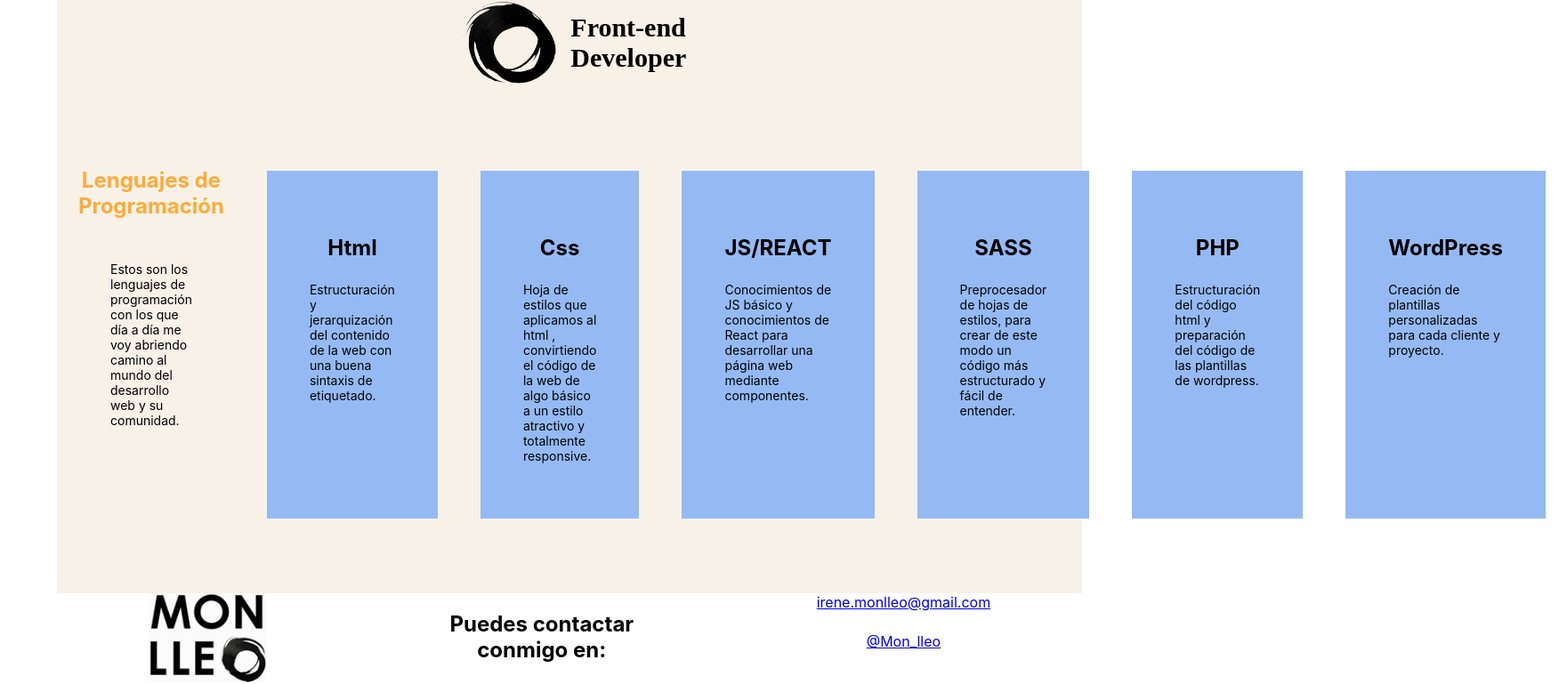
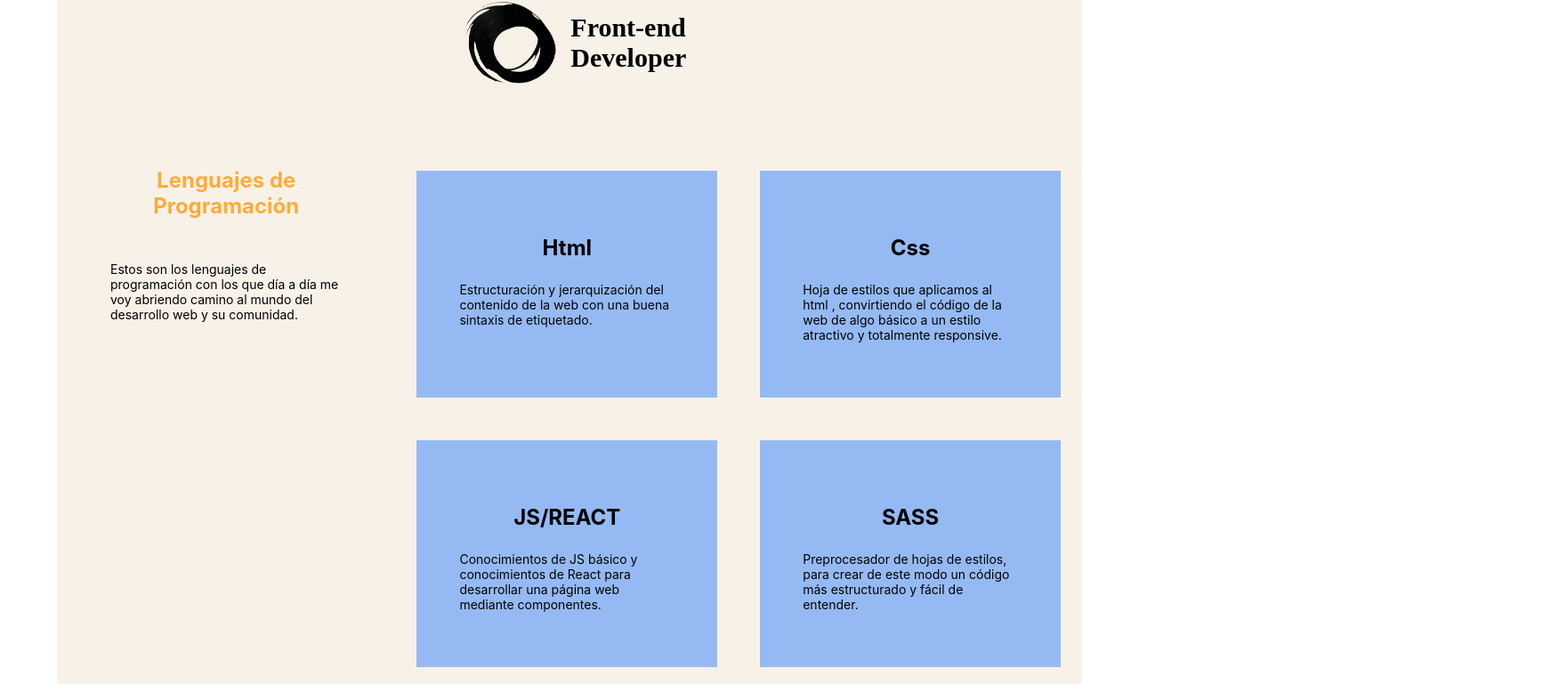
Before and after one commit to IreneMonlleo/Project-Gamma, a React (Create React App) app in the folder react-demo/: page /front in a window 1280 px wide. Shown: the part 182-951 px from the top of the page at 89% size, 1761 px wide, since content can reach past the window. Built offline with nearby package versions, Linux system fonts and the light colour scheme.

Commit message:
fix grid skills front page

```diff
--- a/react-demo/src/page/Front.css
+++ b/react-demo/src/page/Front.css
@@ -16,11 +16,15 @@
 
  @media all and (min-width: 600px){
     .skills__front{
-        display:flex;
+        display: flex;
+        justify-content: end;
     }
 
     .skills__section{
-        display: flex;
+        display: grid;
+        grid-template-columns: 1fr 1fr;
+        grid-gap: -6vw;
+
     }
 
  }
--- a/react-demo/src/page/Front.jsx
+++ b/react-demo/src/page/Front.jsx
@@ -11,15 +11,16 @@
 
 
 export default  function Front() {
-    const description=""
+
 
     return <div className="Grafico">
-        <Header title="Front-end" secondtitle="Developer" img={ManchaFront} description={description} ></Header>
+        <Header title="Front-end" secondtitle="Developer" img={ManchaFront}  ></Header>
         <main className="skills__front">
-            <div>
+            <div >
                 <h2 className="skills__section-title">
                     <span>Lenguajes de</span>
-                    <span>Programación</span></h2>
+                    <span>Programación</span>
+                </h2>
                 <p className="skills__section-description">Estos son los lenguajes de programación con los que día a día me voy abriendo camino al mundo del desarrollo web y su  comunidad.</p>
             </div>
             <section className="skills__section">
```
